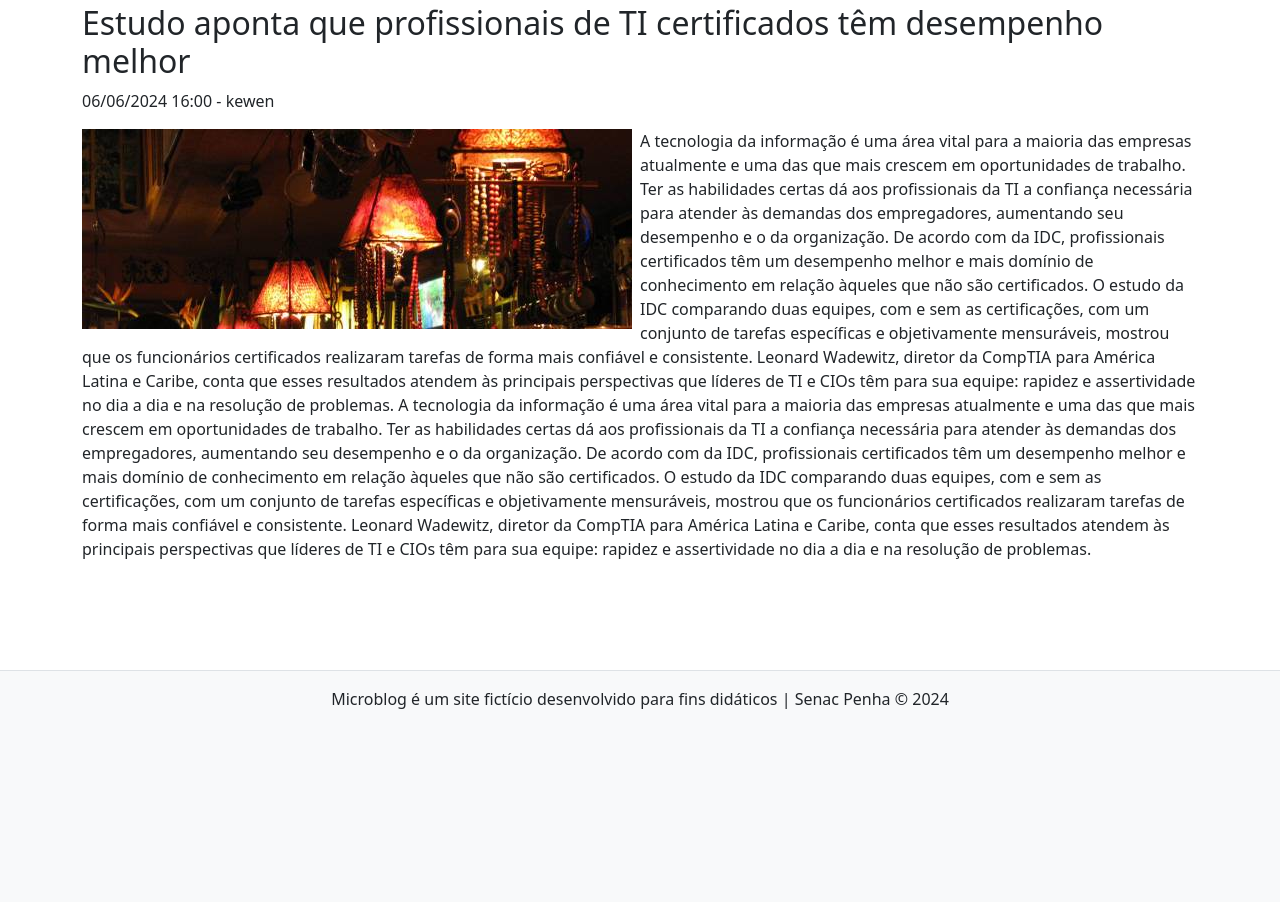
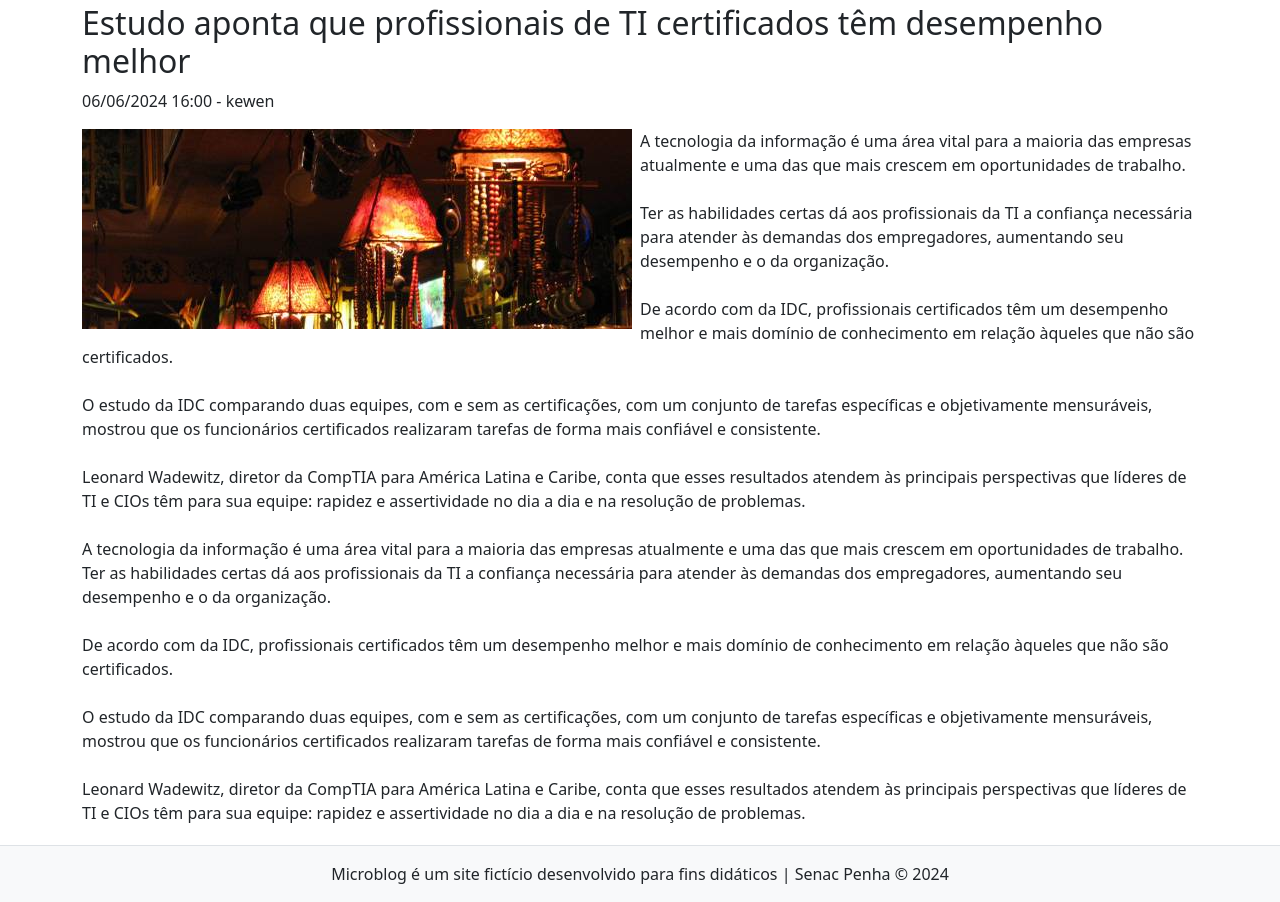
Before and after one commit to KauaKewen/microblog, a PHP site: page /noticia.php?id=7 in a window 1280 px wide. Shown: the part 73-975 px from the top of the page. Before the commit the page ends 782 px from the top, so only its background shows below. Run offline with PHP 8.4, Linux system fonts and the light colour scheme; data comes from the database, SQL or seed files in the repository.

Commit message:
Update style.css

```diff
--- a/css/style.css
+++ b/css/style.css
@@ -15,3 +15,6 @@
     background-color: white;
     color: black;
 }
+
+/* Esta propriedade pegará os espaços em branco existentes no texto, e adiciona uma "quebra" em cada um deles. */
+.ajusta-texto {white-space: pre-wrap;}
```
